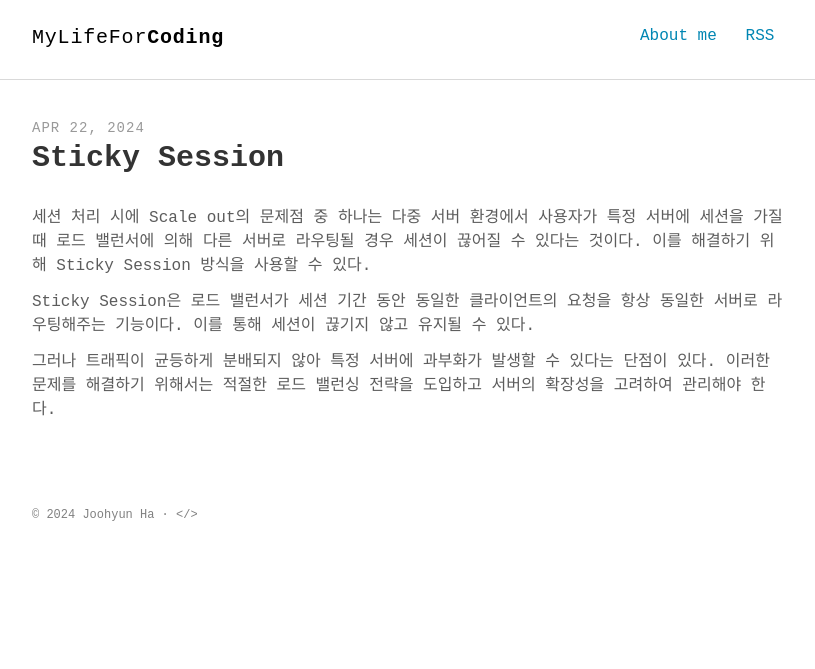
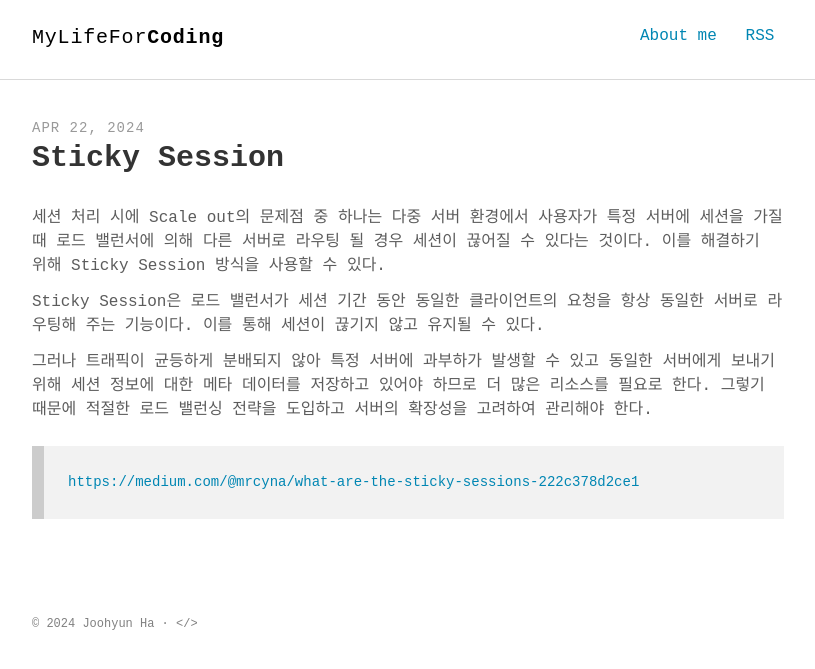
Before and after one commit to mangchhe/mangchhe.github.io, a Jekyll site: the page built from _posts/2024-04-22-sticky-session.md, in a window 1280 px wide. Shown: the top 669 px of the page, without its empty margins (232-1047 px from the left). Built offline with Jekyll 4.4.1, drawn with Linux system fonts in a browser that asks for light colours; some web fonts are replaced.

Commit message:
update(sticky session): modify contents

```diff
--- a/_posts/2024-04-22-sticky-session.md
+++ b/_posts/2024-04-22-sticky-session.md
@@ -5,8 +5,10 @@ categories: cs
 tags: cs
 ---
 
-세션 처리 시에 Scale out의 문제점 중 하나는 다중 서버 환경에서 사용자가 특정 서버에 세션을 가질 때 로드 밸런서에 의해 다른 서버로 라우팅될 경우 세션이 끊어질 수 있다는 것이다. 이를 해결하기 위해 Sticky Session 방식을 사용할 수 있다.
+세션 처리 시에 Scale out의 문제점 중 하나는 다중 서버 환경에서 사용자가 특정 서버에 세션을 가질 때 로드 밸런서에 의해 다른 서버로 라우팅 될 경우 세션이 끊어질 수 있다는 것이다. 이를 해결하기 위해 Sticky Session 방식을 사용할 수 있다.
 
-Sticky Session은 로드 밸런서가 세션 기간 동안 동일한 클라이언트의 요청을 항상 동일한 서버로 라우팅해주는 기능이다. 이를 통해 세션이 끊기지 않고 유지될 수 있다.
+Sticky Session은 로드 밸런서가 세션 기간 동안 동일한 클라이언트의 요청을 항상 동일한 서버로 라우팅해 주는 기능이다. 이를 통해 세션이 끊기지 않고 유지될 수 있다.
 
-그러나 트래픽이 균등하게 분배되지 않아 특정 서버에 과부화가 발생할 수 있다는 단점이 있다. 이러한 문제를 해결하기 위해서는 적절한 로드 밸런싱 전략을 도입하고 서버의 확장성을 고려하여 관리해야 한다.
+그러나 트래픽이 균등하게 분배되지 않아 특정 서버에 과부하가 발생할 수 있고 동일한 서버에게 보내기 위해 세션 정보에 대한 메타 데이터를 저장하고 있어야 하므로 더 많은 리소스를 필요로 한다. 그렇기 때문에 적절한 로드 밸런싱 전략을 도입하고 서버의 확장성을 고려하여 관리해야 한다.
+
+> [https://medium.com/@mrcyna/what-are-the-sticky-sessions-222c378d2ce1](https://medium.com/@mrcyna/what-are-the-sticky-sessions-222c378d2ce1)
```
